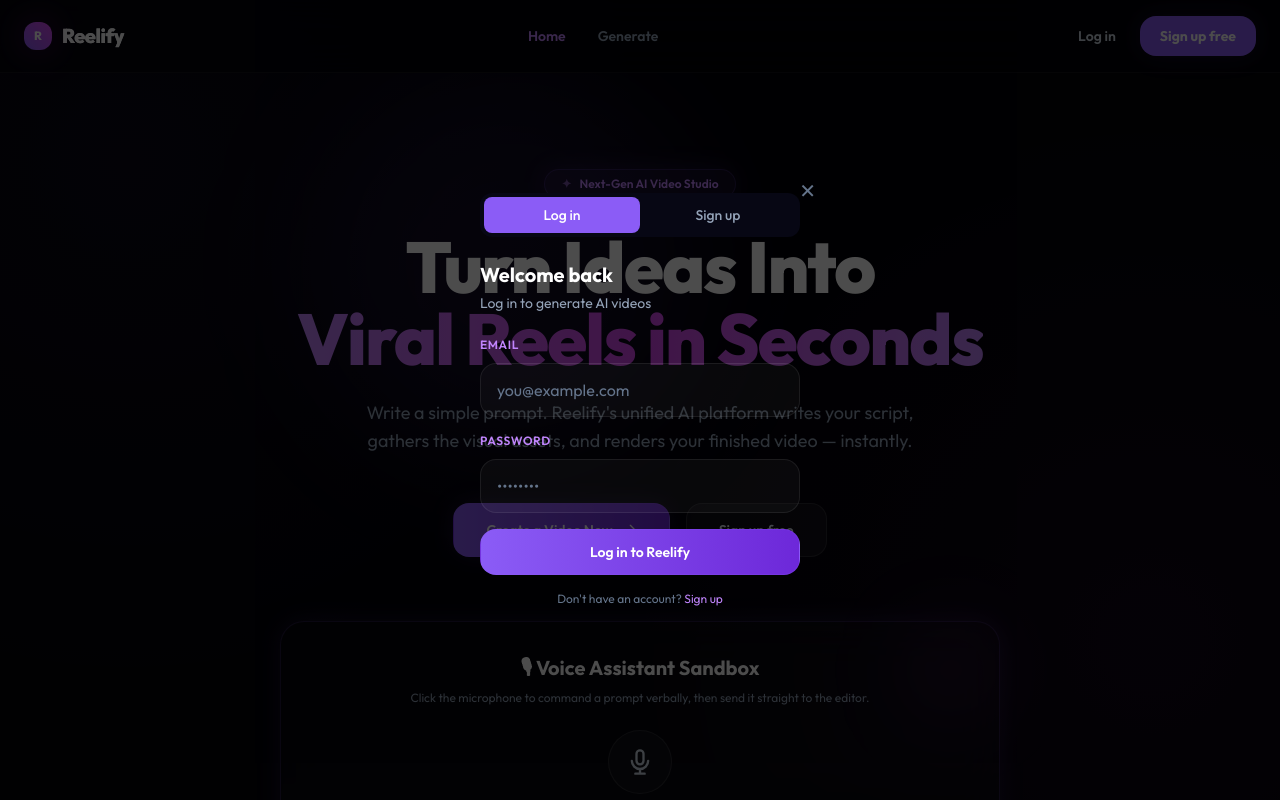
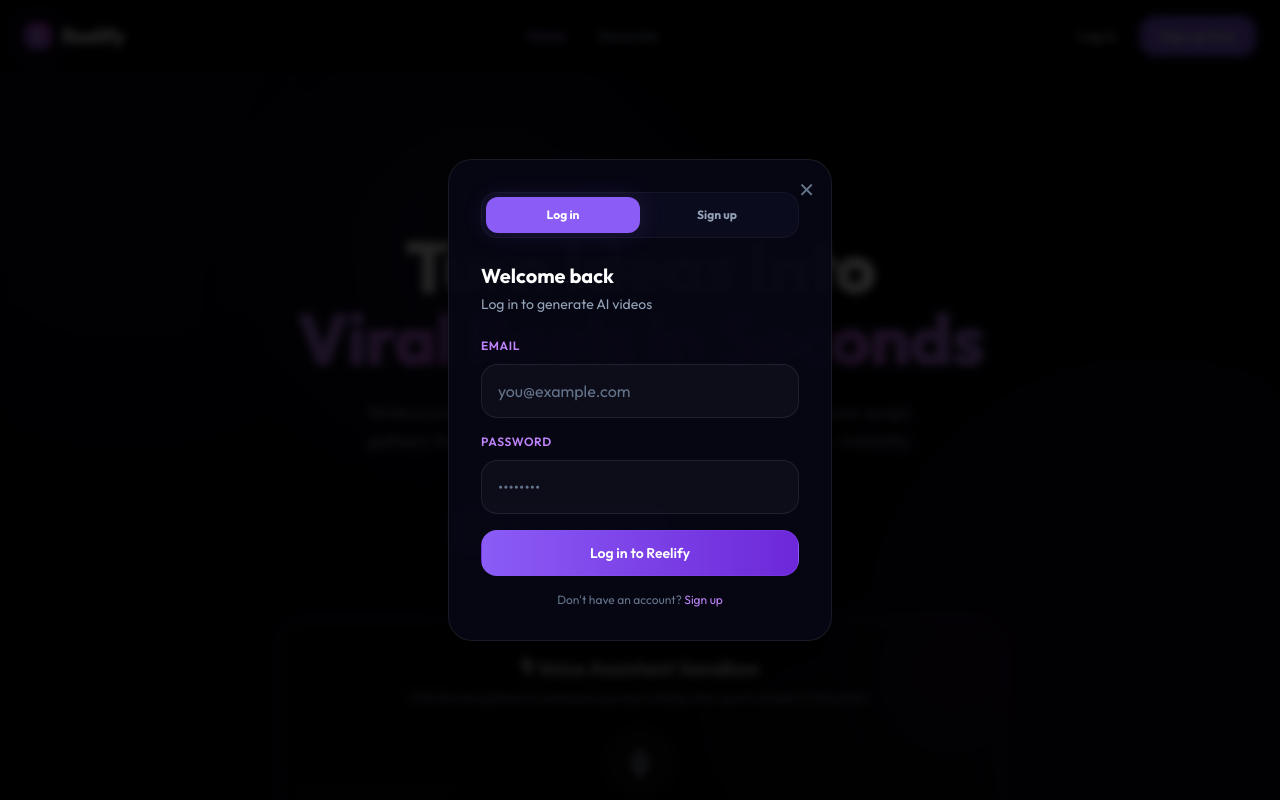
Before and after one commit to Aman-Farmer19/Reelify-2.0, a React (Vite) app in the folder frontend/: page / in a window 1280 px wide. Both pictures are taken after a click on the button "Log in". Shown: the top 800 px of the page. Built offline with nearby package versions, Linux system fonts and the light colour scheme.

Commit message:
Fix transparent overlay on AuthModal using a solid bg-surface-1/95 glass border modal layout

```diff
--- a/frontend/src/components/AuthModal.jsx
+++ b/frontend/src/components/AuthModal.jsx
@@ -33,10 +33,10 @@
 
   return (
     <div
-      className="fixed inset-0 bg-black/70 flex items-center justify-center z-50"
+      className="fixed inset-0 bg-black/85 backdrop-blur-sm flex items-center justify-center z-50"
       onClick={(e) => e.target === e.currentTarget && onClose()}
     >
-      <div className="card p-8 w-full max-w-sm mx-4 relative">
+      <div className="bg-surface-1/95 border border-white/[0.08] rounded-3xl p-8 w-full max-w-sm mx-4 relative shadow-2xl shadow-black/80">
         <button
           onClick={onClose}
           className="absolute top-4 right-4 text-slate-500 hover:text-white text-xl transition-colors"
@@ -45,13 +45,13 @@
         </button>
 
         {/* Tabs */}
-        <div className="flex bg-surface-1 rounded-xl p-1 mb-6">
+        <div className="flex bg-surface-2/80 rounded-2xl p-1 mb-6 border border-white/[0.04]">
           {['login', 'signup'].map((t) => (
             <button
               key={t}
               onClick={() => onSwitch(t)}
-              className={`flex-1 py-2 text-sm rounded-lg font-medium transition-all ${
-                mode === t ? 'bg-brand text-white' : 'text-slate-400'
+              className={`flex-1 py-2.5 text-xs font-bold rounded-xl transition-all ${
+                mode === t ? 'bg-brand text-white shadow-glow' : 'text-slate-400 hover:text-white'
               }`}
             >
               {t === 'login' ? 'Log in' : 'Sign up'}
```
